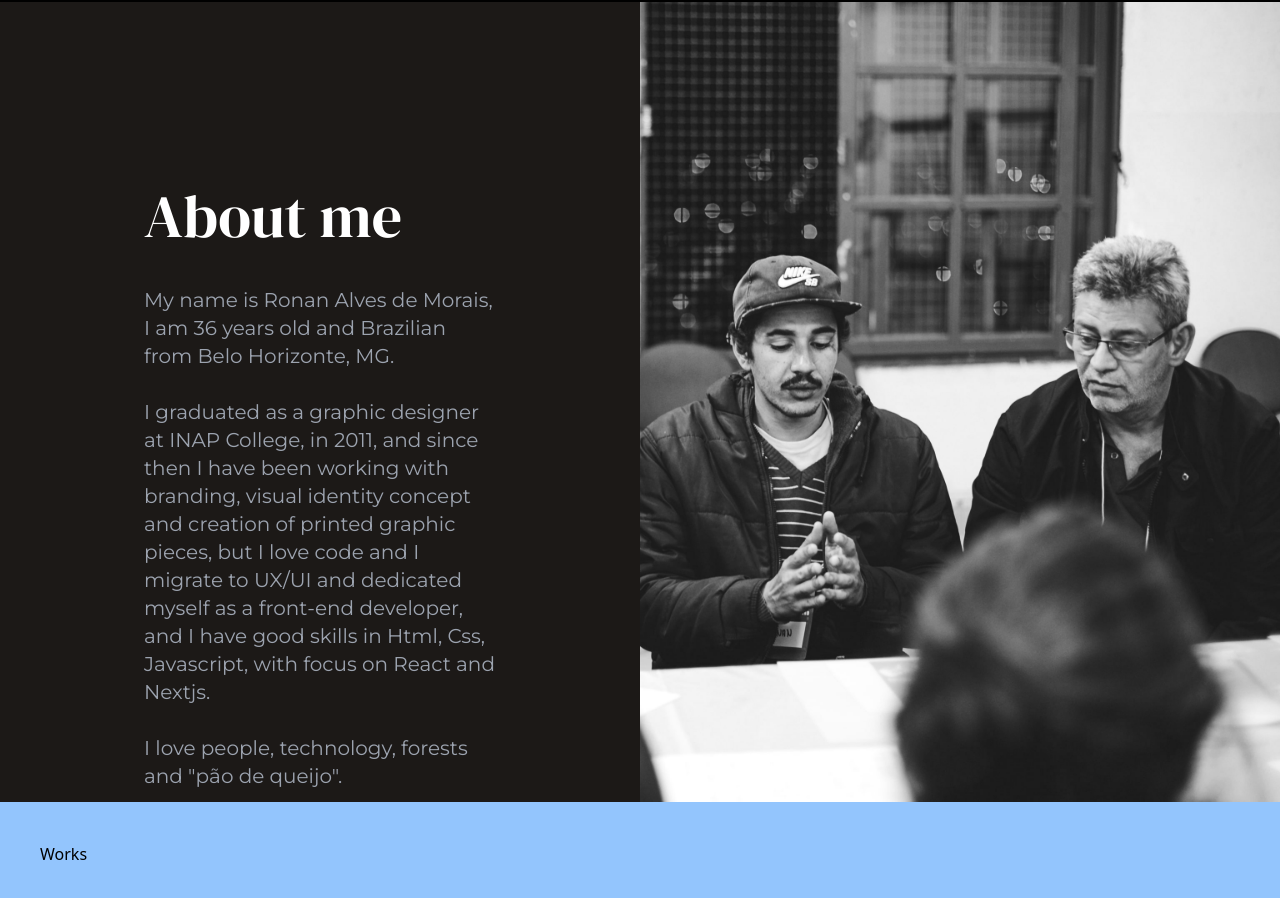
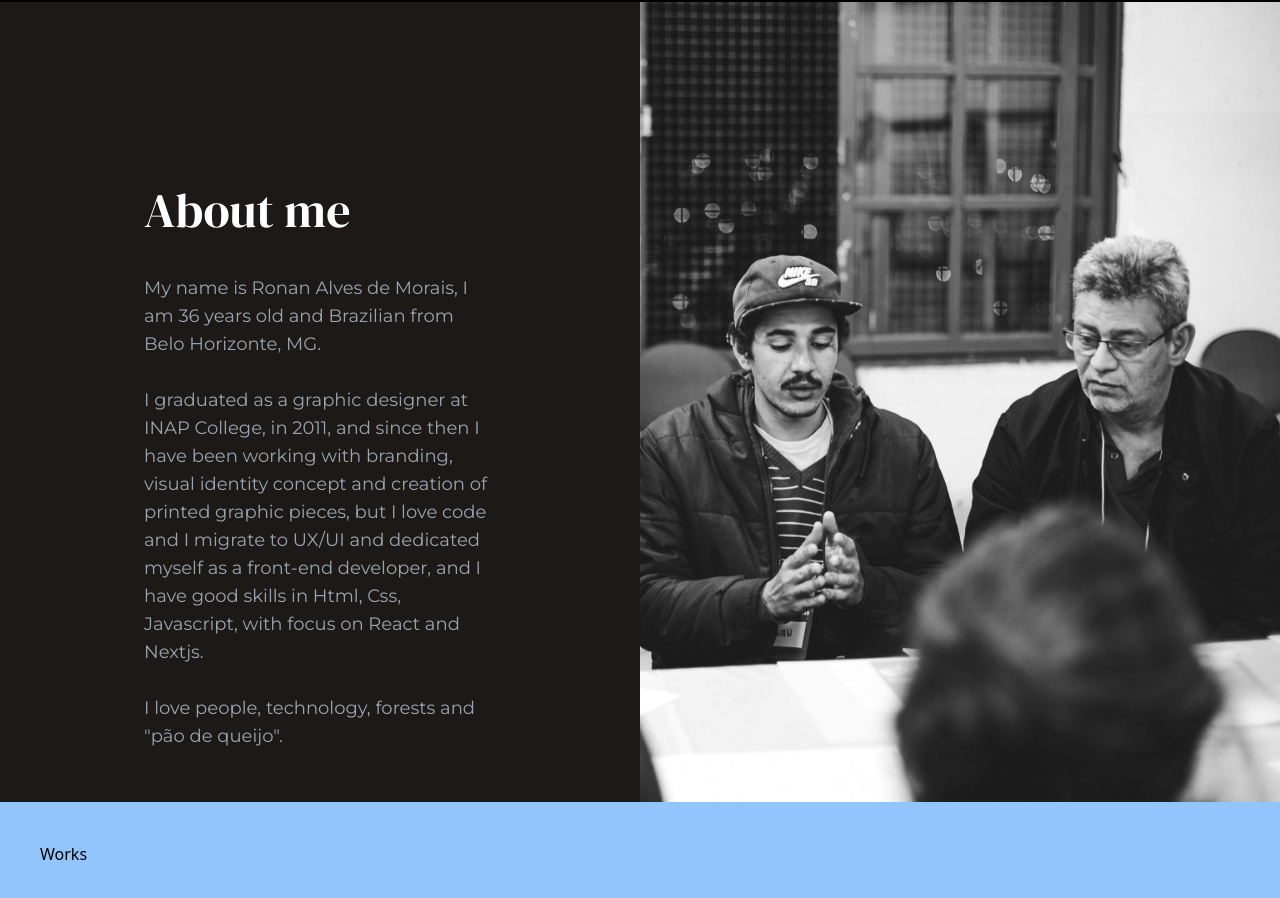
Before and after one commit to ronan-morais/ronan.morais, a Next.js app: page / in a window 1280 px wide. Shown: the part 798-1696 px from the top of the page. Built offline with nearby package versions, Linux system fonts and the light colour scheme.

Commit message:
responsive

```diff
--- a/src/app/globals.css
+++ b/src/app/globals.css
@@ -1,3 +1,18 @@
 @tailwind base;
 @tailwind components;
 @tailwind utilities;
+
+@layer utilities {
+  .snap {
+    scroll-snap-type: var(--scroll-snap-direction) var(--scroll-snap-constraint);
+  }
+  .snap-y {
+    --scroll-snap-direction: y;
+  }
+  .snap-mandatory {
+    --scroll-snap-constraint: mandatory;
+  }
+  .snap-start {
+    scroll-snap-align: start;
+  }
+}
--- a/src/app/page.tsx
+++ b/src/app/page.tsx
@@ -9,7 +9,7 @@ const inter = Inter({ subsets: ["latin"] });
 
 export default function Home() {
   return (
-    <main className="snap-mandatory snap-y h-auto">
+    <main className="overflow-y-scroll snap-mandatory snap snap-y h-auto">
       <Header />
       <About />
       <Works />
--- a/src/components/about/index.tsx
+++ b/src/components/about/index.tsx
@@ -7,26 +7,29 @@ const About = () => {
   const { scrollYProgress } = useScroll();
 
   return (
-    <section className="container snap-start flex-col md:flex-row overflow-hidden flex max-w-full h-screen bg-stone-900 bg-contain relative justify-center items-center">
-      <div className="w-full md:w-1/2 h-full">
-        <div className="p-12 md:p-20 lg:p-36 lg:pr-20 xl:pr-36 lg:h-screen text-white">
-          <h3 className="text-3xl md:text-4xl lg:text-6xl font-dmserif py-4 lg:py-10">About me</h3>
-          <div className="text-gray-400 font-montserrat text-xs sm:text-base md:text-lg lg:text-lg xl:text-xl">
+    <section className="container snap-start shrink flex-col md:flex-row overflow-hidden flex max-w-full h-screen bg-stone-900 bg-contain relative justify-center items-center">
+      <div className="w-full md:w-1/2">
+        <div className="p-12 sm:p-20 md:p-20 lg:p-36 lg:pr-20 xl:pr-36 lg:h-screen text-white">
+          <h3 className="text-3xl md:text-4xl lg:text-5xl font-dmserif py-4 lg:py-10">
+            About me
+          </h3>
+          <div className="text-gray-400 font-montserrat text-xs sm:text-base md:text-lg lg:text-lg">
             My name is Ronan Alves de Morais, I am 36 years old and Brazilian
             from Belo Horizonte, MG.
             <br />
-            <br />I graduated as a graphic designer at INAP College, in 2011, and
-            since then I have been working with branding, visual identity
+            <br />I graduated as a graphic designer at INAP College, in 2011,
+            and since then I have been working with branding, visual identity
             concept and creation of printed graphic pieces, but I love code and
-            I migrate to UX/UI and dedicated myself as a front-end developer, and I have good skills
-            in Html, Css, Javascript, with focus on React and Nextjs.
+            I migrate to UX/UI and dedicated myself as a front-end developer,
+            and I have good skills in Html, Css, Javascript, with focus on React
+            and Nextjs.
             <br />
             <br />I love people, technology, forests and &quot;pão de
             queijo&quot;.
           </div>
         </div>
       </div>
-      <div className="w-full md:w-1/2 flex h-[100vh] md:h-screen">
+      <div className="w-full md:w-1/2 flex h-full md:h-screen">
         <AboutSlider />
       </div>
     </section>
--- a/src/components/header/index.tsx
+++ b/src/components/header/index.tsx
@@ -15,7 +15,7 @@ const Header = () => {
   const brandPosition = useTransform(scrollYProgress, [0, 1], ["25%", "180%"]);
 
   return (
-    <section className="container snap-start overflow-hidden flex max-w-full h-screen bg-black bg-contain relative justify-center items-center">
+    <section className="container snap-start shrink-0 overflow-hidden flex max-w-full h-screen bg-black bg-contain relative justify-center items-center">
       <motion.div
         className="absolute z-10 w-full flex pl-12 sm:px-20 lg:px-28"
         style={{ top: brandPosition }}
@@ -23,17 +23,19 @@ const Header = () => {
         <div className="">
           <Logo />
           <motion.h1
-            className="text-white pt-7 lg:absolute overflow-hidden lg:whitespace-nowrap font-montserrat font-black text-[19vw] lg:text-[300px] leading-[0.9em] uppercase tracking-tight"
+            className="text-white pt-7 lg:absolute overflow-hidden lg:whitespace-nowrap font-montserrat font-black text-[18vw] lg:text-[300px] leading-[0.9em] uppercase tracking-tight"
             style={{
               left: left,
             }}
           >
-            Ronan Morais <span className="hidden lg:inline-flex">Ronan Morais Ronan Morais Ronan Morais Ronan Morais
-            Ronan Morais Ronan Morais Ronan Morais Ronan Morais Ronan Morais</span>
+            Ronan Morais{" "}
+            <span className="hidden lg:inline-flex">
+              Ronan Morais Ronan Morais
+            </span>
           </motion.h1>
           <h2 className="text-white pt-3 lg:pt-[300px] lg:absolute font-dmserif text-xl md:text-2xl lg:text-4xl xl:text-5xl mt-1">
-            Front-End Developer <br className="md:hidden" />
-            and Graphic Designer
+            Graphic Designer and <br className="md:hidden" />
+            Front-End Developer
           </h2>
         </div>
       </motion.div>
@@ -42,7 +44,7 @@ const Header = () => {
         style={{ opacity: opacity }}
       ></motion.div>
       <motion.div
-        className="w-screen h-screen bg-cover bg-[url(/images/bg-min.jpg)]"
+        className="w-screen h-screen bg-cover bg-[url(/images/bg-min.jpg)] bg-center"
         style={{ backgroundPositionY: bg }}
       ></motion.div>
     </section>
```
Also changed, not shown: 1 other file (tests, documents, lock files or other folders).
